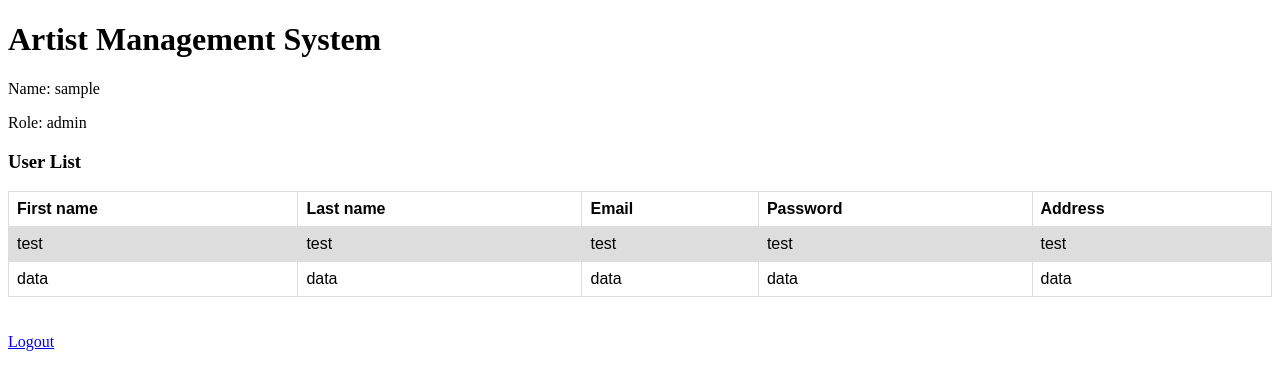
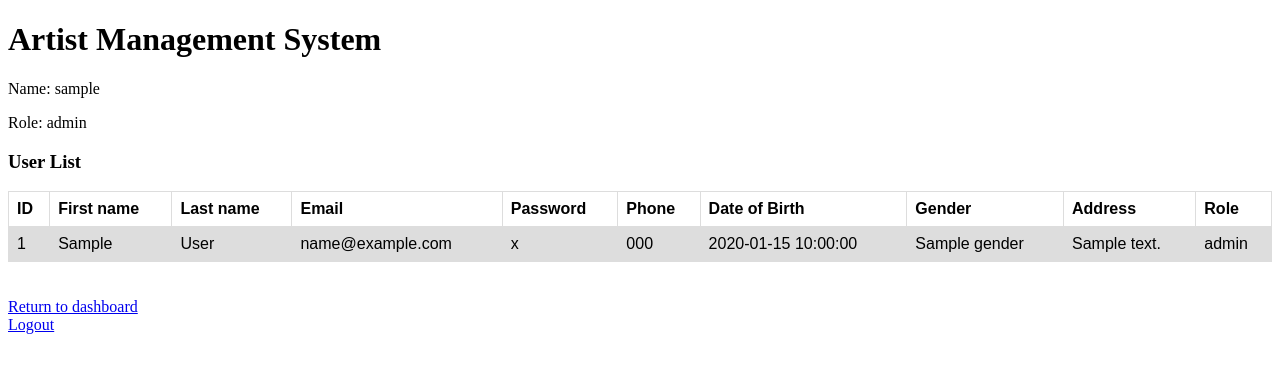
Before and after one commit to Kunjung/Artist-Management-System, a Flask app: template templates/manage_user.html in a window 1280 px wide. Shown: the top 390 px of the page. Run offline with Flask 3, Linux system fonts and the light colour scheme; the template is opened without the code that fills it: most values are stand-ins (such as "Sample title", 1, 10 or a date in 2020); some libraries are stand-ins or nearby versions.

Commit message:
added database queries to display users and artists in manage dashboards

```diff
--- a/app.py
+++ b/app.py
@@ -42,7 +42,10 @@ def manage_user():
         userrole = session["userrole"]
         if userrole == "super_admin":
             # only user with super_admin role should have access to manage users
-            return render_template("manage_user.html", username= username, userrole=userrole)
+            cursor = create_cursor()
+            cursor.execute(f"SELECT * FROM user")
+            userlist = cursor.fetchall()
+            return render_template("manage_user.html", username= username, userrole=userrole, userlist=userlist)
         else:
             return "<h1>User doesn't have permission to view this page</h1>"
     else:
@@ -56,7 +59,10 @@ def manage_artist():
         userrole = session["userrole"]
         if userrole in ("super_admin", "artist_manager"):
             # only user with super_admin or artist_manager role should have access to manage artist
-            return render_template("manage_artist.html", username= username, userrole=userrole)
+            cursor = create_cursor()
+            cursor.execute(f"SELECT * FROM artist")
+            artistlist = cursor.fetchall()
+            return render_template("manage_artist.html", username= username, userrole=userrole, artistlist=artistlist)
         else:
             return "<h1>User doesn't have permission to view this page</h1>"
     else:
--- a/templates/manage_user.html
+++ b/templates/manage_user.html
@@ -6,29 +6,36 @@
   <h3>User List</h3>
   <table style="border: 1px solid black; border-style: dotted;">
     <tr>
+        <th>ID</th>
         <th>First name</th>
         <th>Last name</th>
         <th>Email</th>
         <th>Password</th>
+        <th>Phone</th>
+        <th>Date of Birth</th>
+        <th>Gender</th>
         <th>Address</th>
+        <th>Role</th>
     </tr>
+    {% for user in userlist %}
     <tr>
-        <td>test</td>
-        <td>test</td>
-        <td>test</td>
-        <td>test</td>
-        <td>test</td>
+        <td>{{user['id']}}</td>
+        <td>{{user['first_name']}}</td>
+        <td>{{user['last_name']}}</td>
+        <td>{{user['email']}}</td>
+        <td>{{user['password']}}</td>
+        <td>{{user['phone']}}</td>
+        <td>{{user['dob']}}</td>
+        <td>{{user['gender']}}</td>
+        <td>{{user['address']}}</td>
+        <td>{{user['role']}}</td>
     </tr>
-    <tr>
-        <td>data</td>
-        <td>data</td>
-        <td>data</td>
-        <td>data</td>
-        <td>data</td>
-    </tr>
+    {% endfor %}
   </table>
 
   <br/>
   <br/>
+  <a href="{{url_for('dashboard')}}">Return to dashboard</a>
+  <br/>
   <a href="{{url_for('logout')}}">Logout</a>
 {% endblock %}
```
Also changed, not shown: templates/manage_artist.html (+13 -15 lines).
